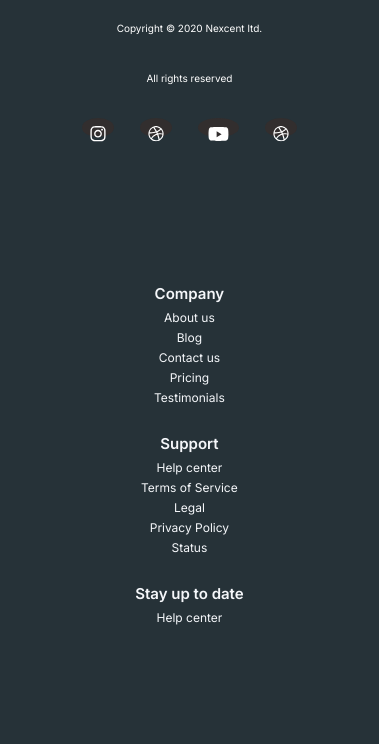
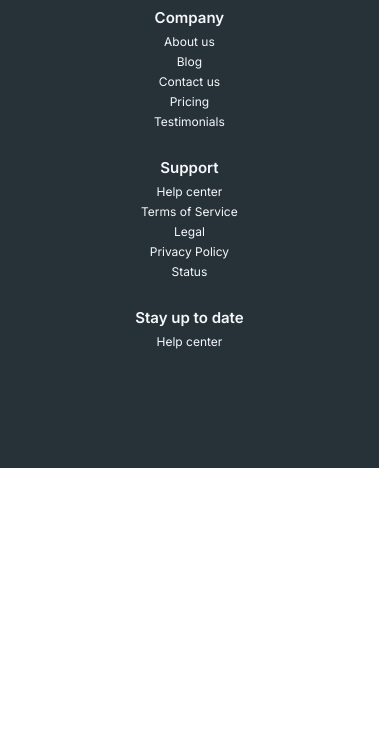
Before and after one commit to Yungflashh/Nextcon, a plain HTML site: page index.html in a window 390 px wide. Shown: the part 5419-6163 px from the top of the page. After the commit the page ends 5887 px from the top, so only its background shows below. Drawn offline with Linux system fonts and the light colour scheme.

Commit message:
Update style.css

```diff
--- a/style.css
+++ b/style.css
@@ -1109,7 +1109,7 @@ gap: 30px;
         justify-content: center;
         flex-direction: column;
         color: black;
-        margin-top: 300px;
+        margin-top: 1.5rem;
         height: 900px;
     }
 
```
